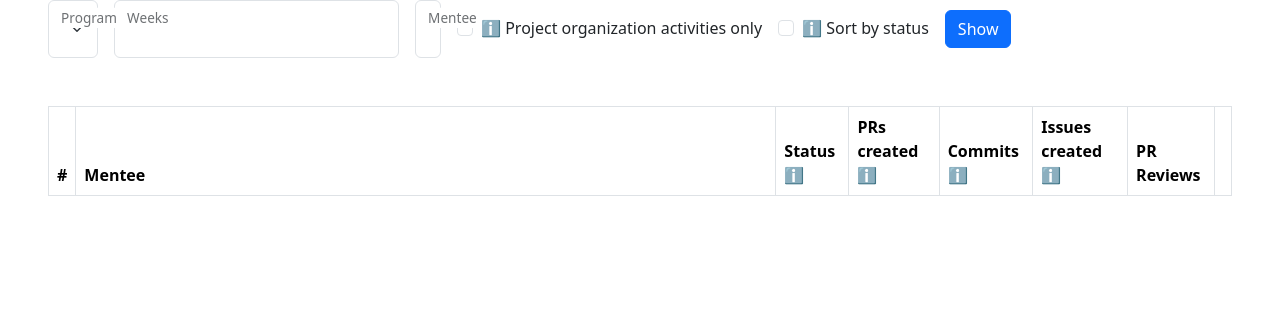
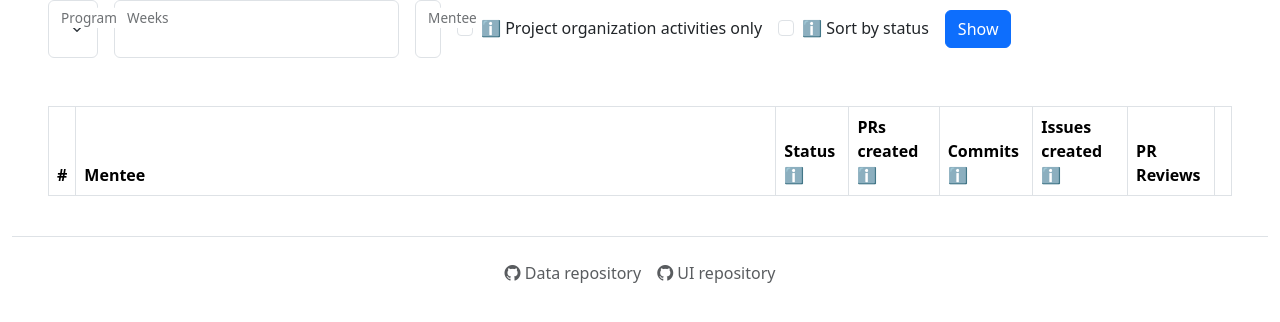
Before and after one commit to aliok/mentorship-monitor-ui, a website built with webpack: page index.html in a window 1280 px wide. Built offline with nearby package versions, Linux system fonts and the light colour scheme; no server answers.

Commit message:
Add footer with links to the GH repositories of the project

```diff
--- a/index.html
+++ b/index.html
@@ -102,5 +102,23 @@
     </div>
 </div>
 
+<div class="container-fluid">
+    <footer class="d-flex flex-wrap justify-content-between align-items-center py-3 my-4 border-top">
+
+        <ul class="nav col-md-12 justify-content-center">
+            <li class="nav-item">
+                <a href="https://github.com/aliok/mentorship-monitor" target="_blank" class="nav-link px-2 text-muted">
+                        <i class="bi bi-github"></i> Data repository
+                </a>
+            </li>
+            <li class="nav-item">
+                <a href="https://github.com/aliok/mentorship-monitor-ui" target="_blank" class="nav-link px-2 text-muted">
+                    <i class="bi bi-github"></i> UI repository
+                </a>
+            </li>
+        </ul>
+    </footer>
+</div>
+
 </body>
 </html>
```
